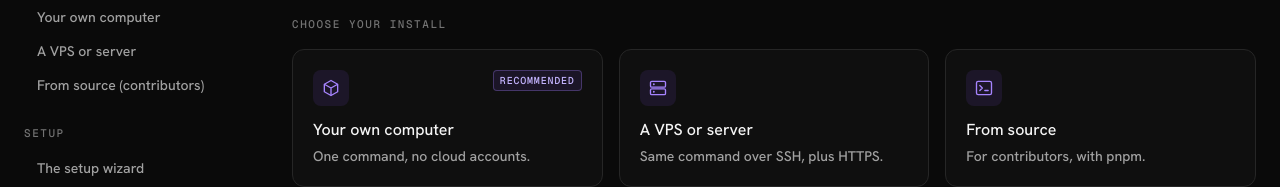
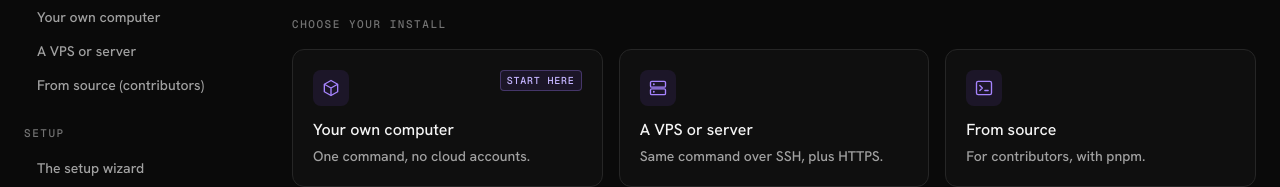
Before and after one commit to NeoZi12/dispatchseo, a Next.js app: page /docs in a window 1280 px wide. Shown: the part 201-388 px from the top of the page. Built offline with nearby package versions, Linux system fonts and the light colour scheme.

Commit message:
docs(quickstart): badge says 'Start here', not 'Recommended' - computer is where you begin, a VPS is where it lives
Co-Authored-By: Claude Fable 5 <noreply@anthropic.com>

```diff
--- a/src/app/docs/page.tsx
+++ b/src/app/docs/page.tsx
@@ -92,7 +92,7 @@ export default function DocsQuickstart() {
           >
             {recommended && (
               <span className="absolute top-5 right-5 rounded border border-violet-400/30 bg-violet-500/10 px-1.5 py-0.5 font-mono text-[10px] font-medium uppercase tracking-[0.08em] text-violet-300">
-                Recommended
+                Start here
               </span>
             )}
             <span className="flex size-9 items-center justify-center rounded-lg bg-violet-500/10 text-violet-400">
```
